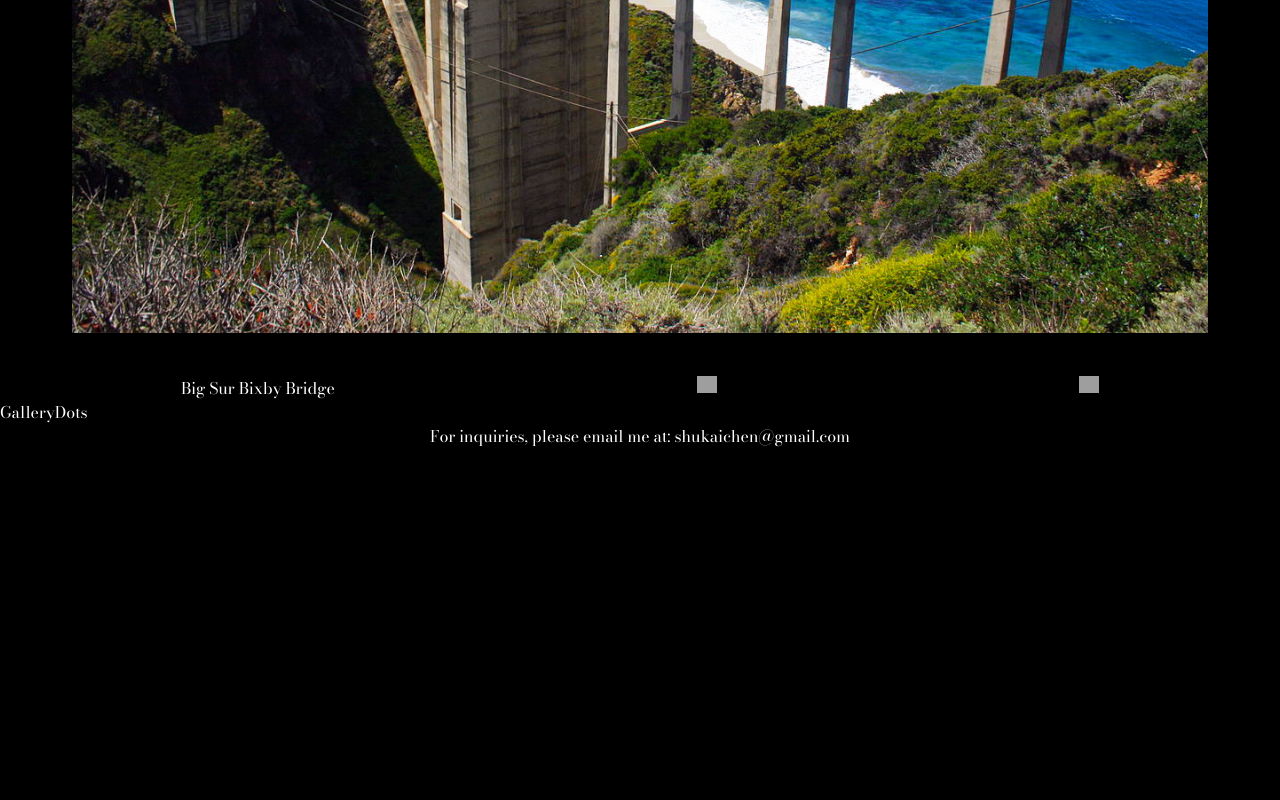
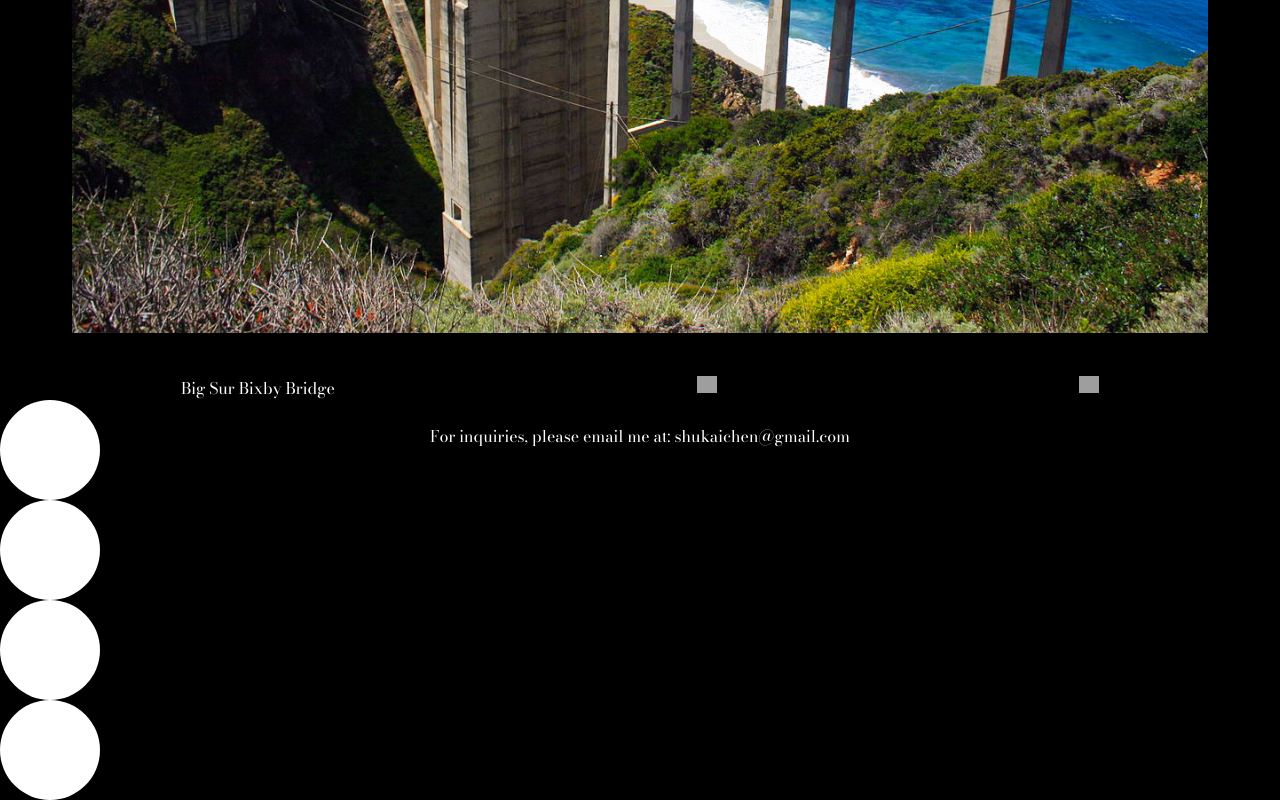
Before and after one commit to davidjakubiec/Kai-Chen-Photography, a React app: page / in a window 1280 px wide. Shown: the part 1612-2412 px from the top of the page. Before the commit the page ends 2108 px from the top, so only its background shows below. Built offline with nearby package versions, Linux system fonts and the light colour scheme; grey boxes are pictures that could not be loaded; a web font is replaced by a local one.

Commit message:
styled gallery dots

```diff
--- a/src/App.scss
+++ b/src/App.scss
@@ -201,6 +201,13 @@ a {
     }
 }
 
+.gallery-dots {
+    width: 100px; /* Set the width of the circle */
+    height: 100px; /* Set the height of the circle */
+    background-color: white; /* Set the background color to white */
+    border-radius: 50%;
+}
+
 
 
 .nav {
--- a/src/components/GalleryDots.js
+++ b/src/components/GalleryDots.js
@@ -2,7 +2,12 @@ import React from 'react'
 
 const GalleryDots = () => {
   return (
-    <div>GalleryDots</div>
+    <div>
+        <div className='gallery-dots'></div>
+        <div className='gallery-dots'></div>
+        <div className='gallery-dots'></div>
+        <div className='gallery-dots'></div>
+    </div>
   )
 }
 
--- a/src/pages/GalleryPage.js
+++ b/src/pages/GalleryPage.js
@@ -2,6 +2,7 @@ import React, { useContext, useEffect } from 'react'
 import { Context } from '../App'
 
 import Gallery from '../components/Gallery'
+import GalleryDots from '../components/GalleryDots'
 
 
 const GalleryPage = () => {
```
